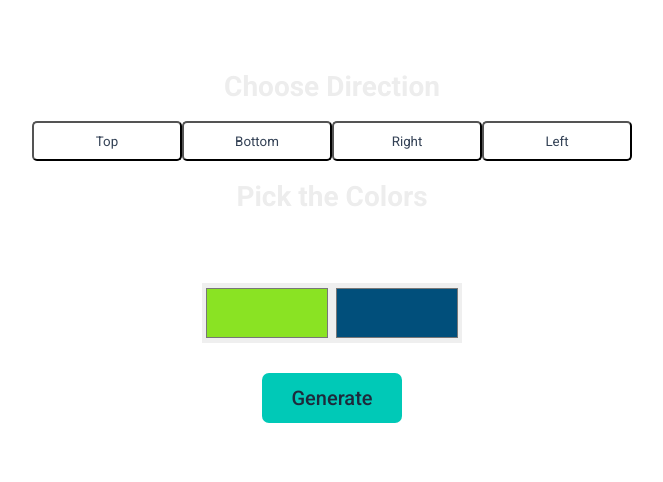
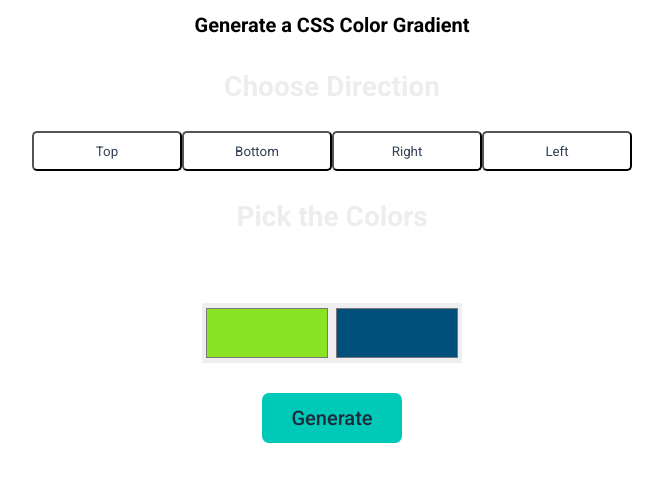
Before and after one commit to sruthi-dasari/Gradient-Generator, a React (Create React App) app: page / in a window 1280 px wide. Shown: the top 482 px of the page, without its empty margins (308-971 px from the left). Built offline with nearby package versions, Linux system fonts and the light colour scheme; a web font is replaced by a local one.

Commit message:
Update styledComponents.js

```diff
--- a/src/components/GradientGenerator/styledComponents.js
+++ b/src/components/GradientGenerator/styledComponents.js
@@ -1,7 +1,7 @@
 import styled from 'styled-components'
 
 export const GradientBox = styled.div`
-background-image: linear-gradient(to left, #8ae323, #014f7b)
+  background-image: linear-gradient(to left, #8ae323, #014f7b)
   padding: 20px;
   display: flex;
   flex-direction: column;
@@ -12,12 +12,15 @@ background-image: linear-gradient(to left, #8ae323, #014f7b)
 export const MainHeading = styled.h1`
   font-family: 'Roboto';
   font-size: 20px;
-  color: #ffffff;
+  color: #000000;
 `
 
 export const GradientDirectionItemsContainer = styled.div`
     display: flex:
-    align-items: center;
+    justify-content: space-between;
+    // align-items: center;
+    min-width: 400px;
+    padding: 10px
 `
 
 export const DirectionAndColorHeading = styled.h1`
```
